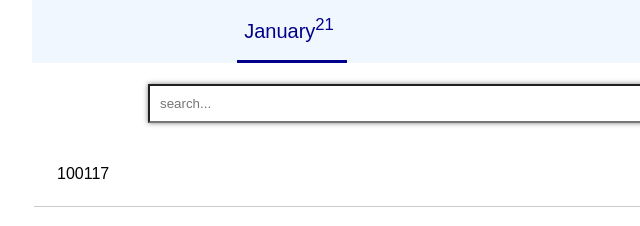
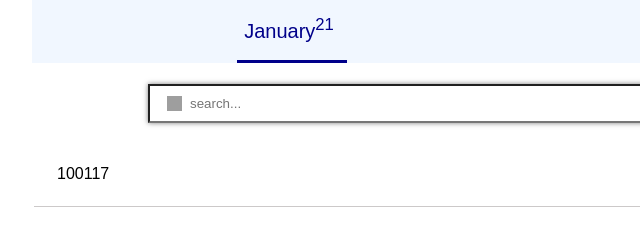
Before and after one commit to Garfeald/month-table, a plain HTML site: page index.html in a window 1280 px wide. Shown: the top 226 px of the page, 108-748 px from the left. Drawn offline with nearby package versions, Linux system fonts and the light colour scheme; grey boxes are pictures that could not be loaded.

Commit message:
add changes

```diff
--- a/main.js
+++ b/main.js
@@ -54,7 +54,7 @@ const renderTabsContent = () => {
             document.querySelector('.tabs-triggers__item').click()
             document.querySelector('.block-search').innerHTML =
             `
-                <input type="text" class="search" id="search" placeholder="search...">
+                <input type="search" class="search" id="search" placeholder="search..."><img src="https://i.ibb.co/HtHVwxG/search.png" class="image-search">
             `
             Object.values(dataFilter[index].number_list).map((data) => {
                 document.getElementById('tabs-content').innerHTML +=
@@ -129,10 +129,10 @@ const timeUtcFunc = () => {
     const seconds = date.getUTCSeconds();
 
     if(hour >= 12 && minutes >= 0 && hour < 18 && seconds > 0){
-        console.log(`Сейчас ${hour}:${minutes < 10 ? '0' + minutes : minutes} - UTC, это где-то между 12:00 и 18:00`)
+        console.log(`Сейчас ${hour < 10 ? '0' + hour : hour}:${minutes < 10 ? '0' + minutes : minutes} - UTC, это где-то между 12:00 и 18:00`)
     }
     else{
-        console.log(`${hour}:${minutes < 10 ? '0' + minutes : minutes}`)
+        console.log(`${hour < 10 ? '0' + hour : hour}:${minutes < 10 ? '0' + minutes : minutes}`)
     }
 }
 
--- a/style.css
+++ b/style.css
@@ -9,6 +9,7 @@ body {
     padding: 0;
     margin: auto;
     font-family: Arial;
+    overflow-y: scroll
 }
 
 .wrapper{
@@ -106,7 +107,7 @@ body {
 }
 
 .search{
-    padding: 10px;
+    padding: 10px 40px;
     width: 80%;
     box-shadow: 0 0 5px rgba(0,0,0,0.5);
 }
@@ -115,6 +116,12 @@ body {
     display: none;
 }
 
+.image-search{
+    width: 15px;
+    height: 15px;
+    position: absolute;
+    right: 85%;
+}
 @media(max-width: 1000px){
     .tabs-triggers__item--active::after {
         margin-left: 16%;
```
